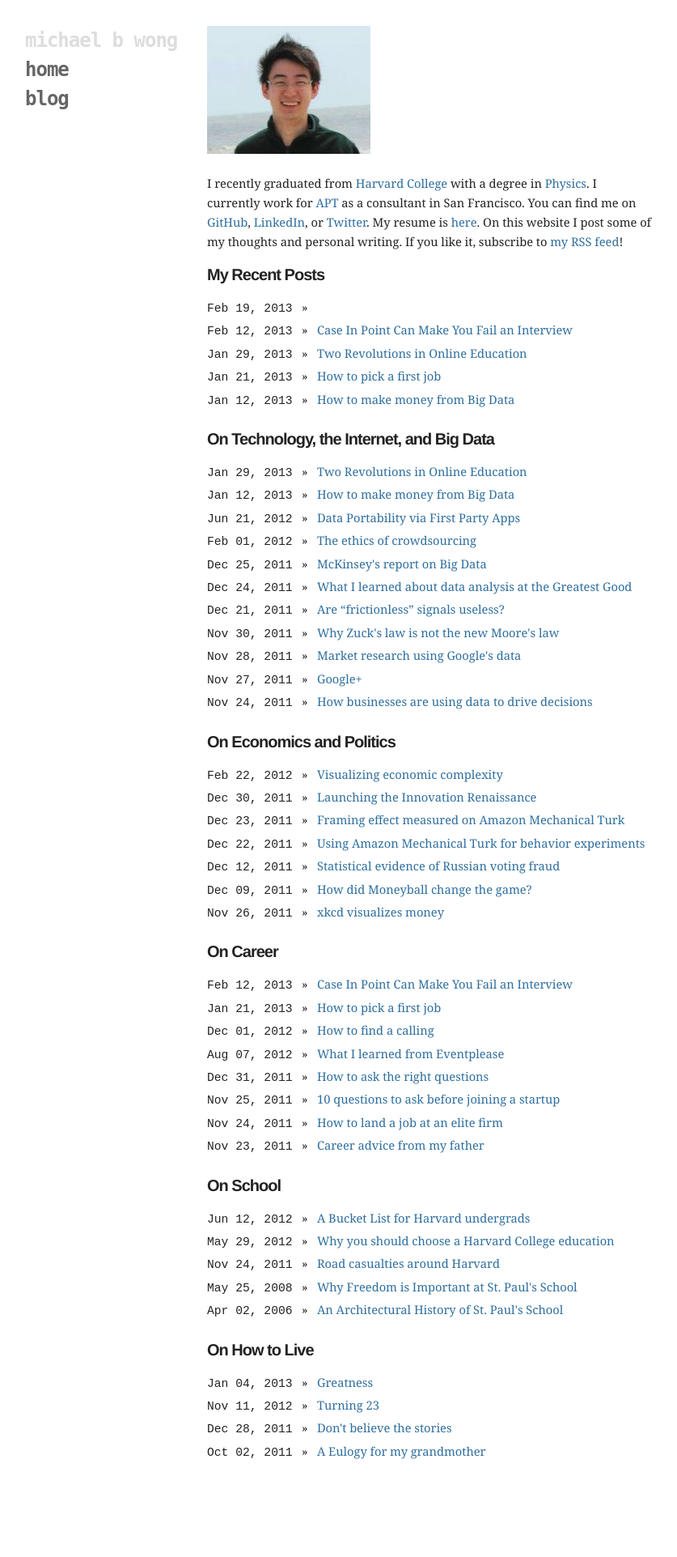
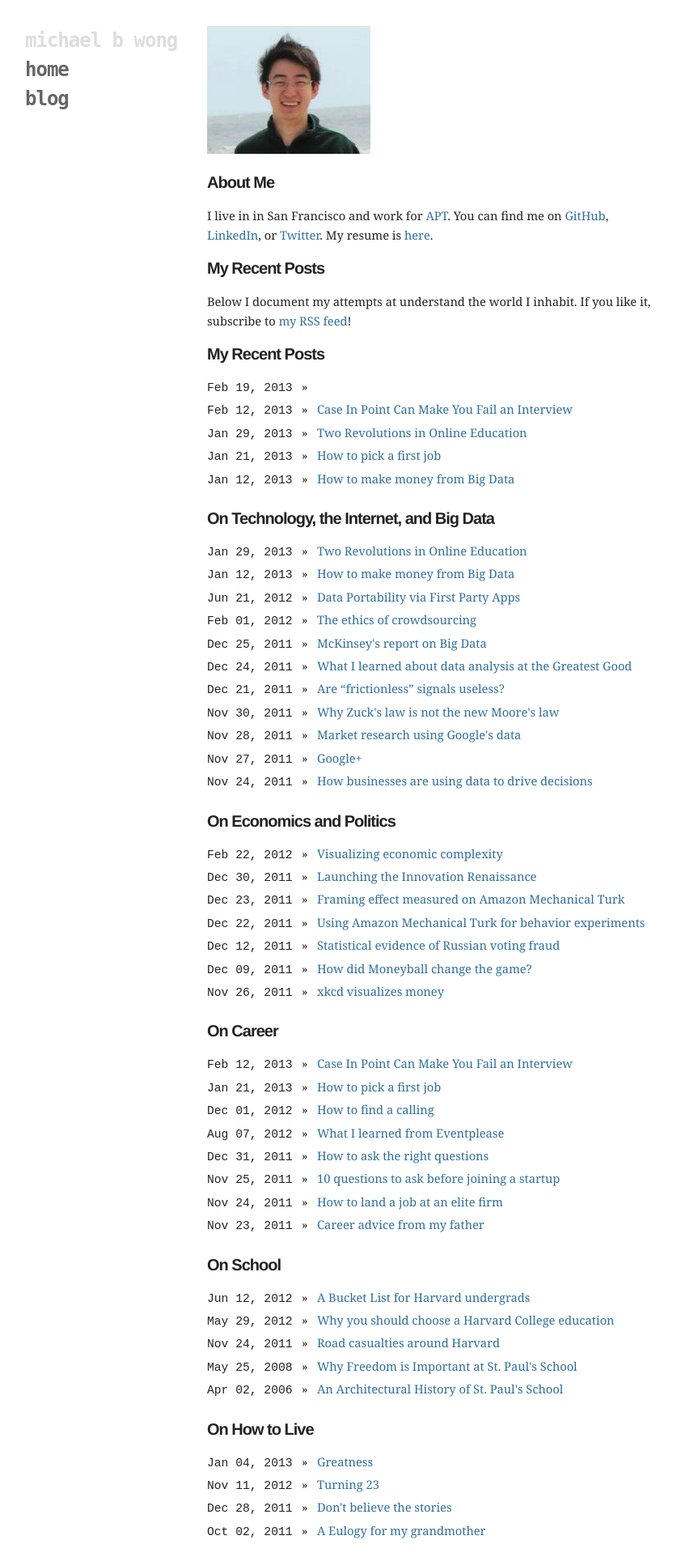
Before and after one commit to mbwong/mbwong.github.com, a Jekyll site: the page built from index.html, in a window 1280 px wide. Shown: the whole page at 81% size, without its empty margins (94-931 px from the left). Built offline with Jekyll 4.4.1, drawn with Linux system fonts in a browser that asks for light colours; before the commit the page ends 1825 px from its top, so only the background shows below that.

Commit message:
modified index

```diff
--- a/index.html
+++ b/index.html
@@ -7,9 +7,14 @@ layout: default
 <div class="post">
 <p><img src="/mugshot.png"/></p>
 
-<p>I recently graduated from <a href="http://www.harvard.edu/">Harvard College</a> with a degree in <a href="http://xkcd.com/793/">Physics</a>. I currently work for <a href="http://predictivetechnologies.com">APT</a> as a consultant in San Francisco. You can find me on <a href="http://github.com/mbwong">GitHub</a>, <a href="http://www.linkedin.com/pub/michael-wong/25/547/850">LinkedIn</a>, or <a href="http://twitter.com/mbwong">Twitter</a>. My resume is <a href="/resume.pdf">here</a>. On this website I post some of my thoughts and personal writing. If you like it, subscribe to <a href="http://feeds.feedburner.com/MichaelBWong">my RSS feed</a>!
+<h2 id="blog">About Me</h2>
+
+<p>I live in in San Francisco and work for <a href="http://predictivetechnologies.com">APT</a>. You can find me on <a href="http://github.com/mbwong">GitHub</a>, <a href="http://www.linkedin.com/pub/michael-wong/25/547/850">LinkedIn</a>, or <a href="http://twitter.com/mbwong">Twitter</a>. My resume is <a href="/resume.pdf">here</a>.
 
 <h2 id="blog">My Recent Posts</h2>
+<p>Below I document my attempts at understand the world I inhabit. If you like it, subscribe to <a href="http://feeds.feedburner.com/MichaelBWong">my RSS feed</a>!
+
+<h2>My Recent Posts</h2>
   <ul style="list-style: none; padding: 0; margin: 0;">
   {% for post in site.posts limit: 5%}
     <li>
```
Also changed, not shown: _posts/2013-02-12-case-in-point-can-help-you-fail-an-interview.md (+1 -1 lines).
